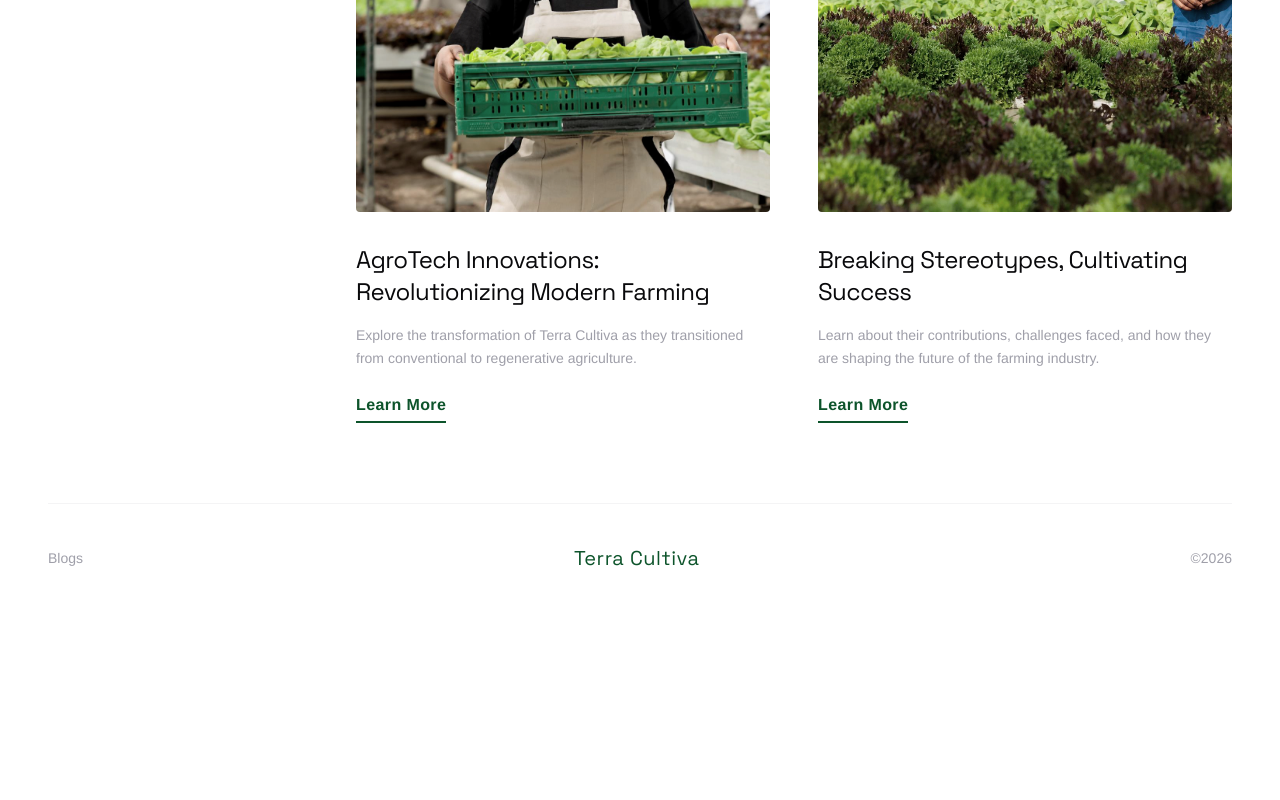
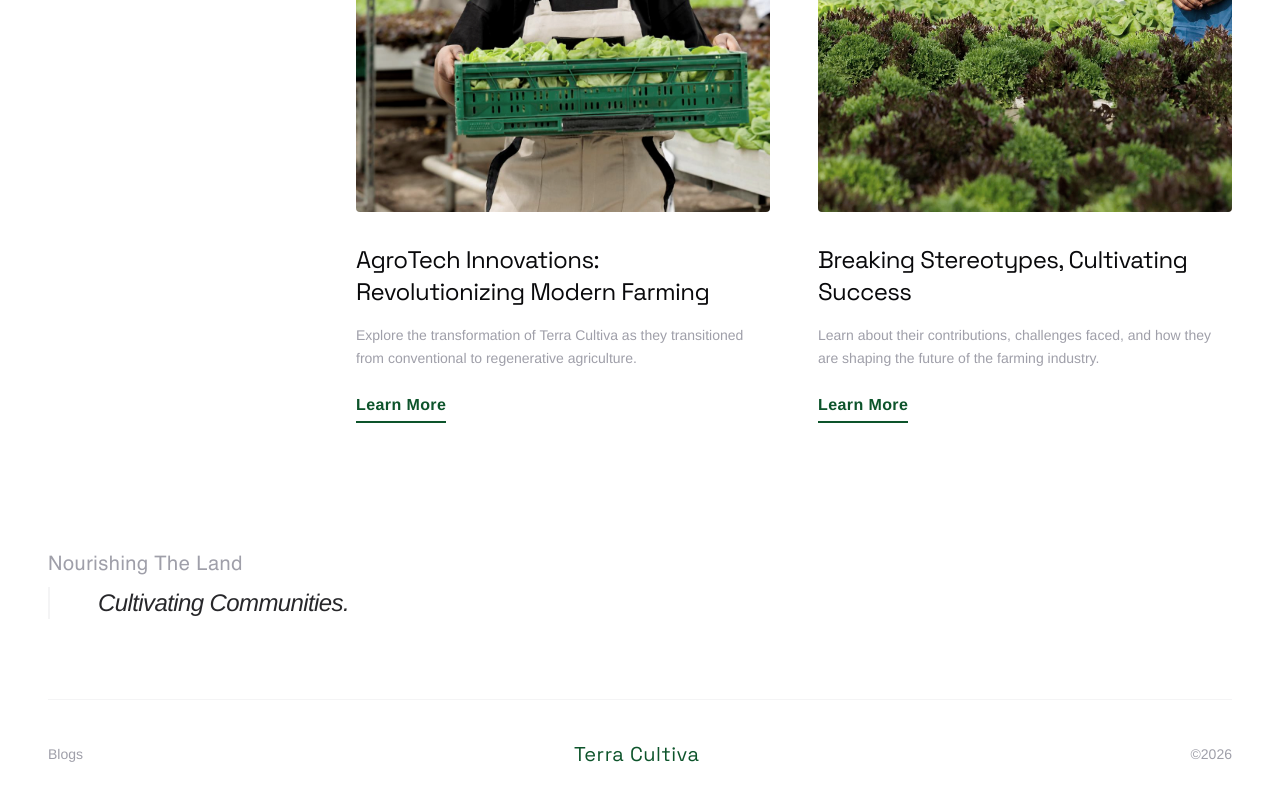
Before and after one commit to Jisap/Vite-Agency-TerraCultiva, a React (Vite) app: page / in a window 1280 px wide. Shown: the part 7132-7932 px from the top of the page. Before the commit the page ends 7800 px from the top, so only its background shows below. Built offline with nearby package versions, Linux system fonts and the light colour scheme; a web font is replaced by a local one.

Commit message:
feat: Add Blogs section component with animated blog posts and categories.

```diff
--- a/src/components/sections/Blogs.jsx
+++ b/src/components/sections/Blogs.jsx
@@ -73,6 +73,15 @@ const Blogs = () => {
         </div>
 
         {/* Bottom Motto */}
+        <div className="mt-32">
+          <div className="flex items-center gap-4 text-lg lg:text-xl capitalize tracking-wide text-zinc-400 mb-2">
+            Nourishing the Land
+          </div>
+
+          <div className="text-xl md:text-2xl font-medium tracking-tight text-zinc-800 pl-12 italic border-l-2 border-zinc-100">
+            Cultivating Communities.
+          </div>
+        </div>
 
         {/* Technical Bottom Bar */}
         <BottomBar title="Blogs" />
```
